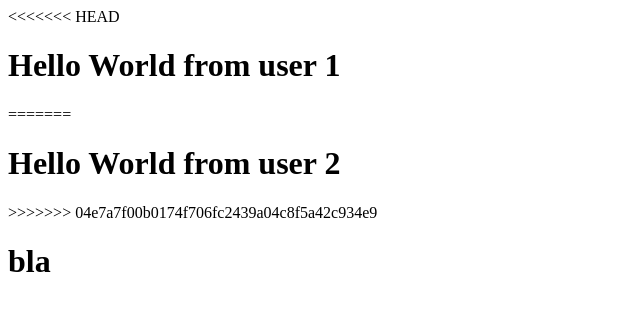
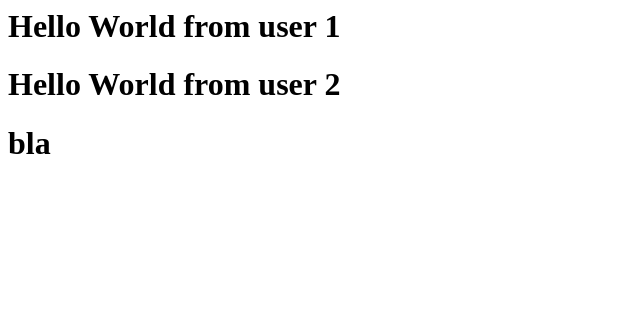
Before and after one commit to hypeeakk/testing, a plain HTML site: page index.html in a window 1280 px wide. Shown: the whole page, without its empty margins (0-640 px from the left). Drawn offline with Linux system fonts and the light colour scheme.

Commit message:
fixed conflict

```diff
--- a/index.html
+++ b/index.html
@@ -6,11 +6,8 @@
     <title>Document</title>
 </head>
 <body>
-<<<<<<< HEAD
     <h1>Hello World from user 1</h1>
-=======
     <h1>Hello World from user 2</h1>
->>>>>>> 04e7a7f00b0174f706fc2439a04c8f5a42c934e9
     <h1>bla </h1>
 </body>
 </html>
```
